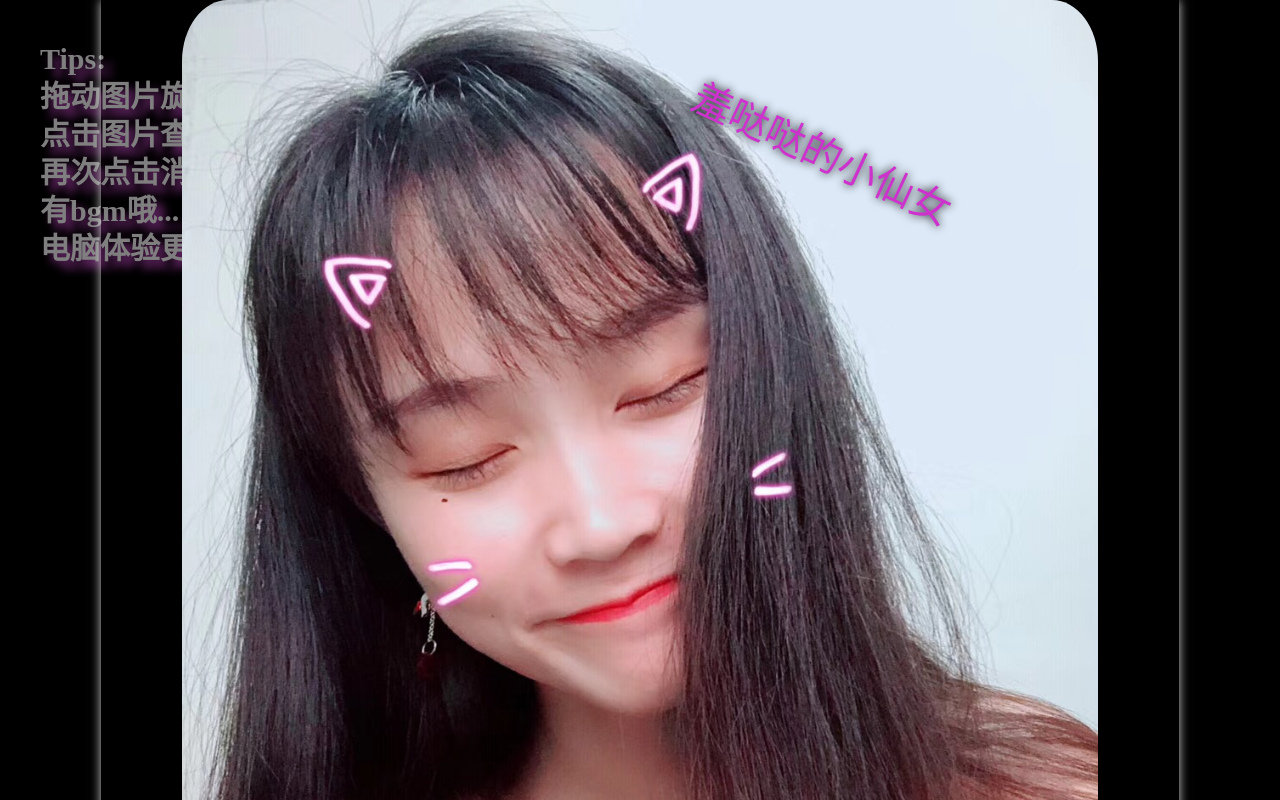
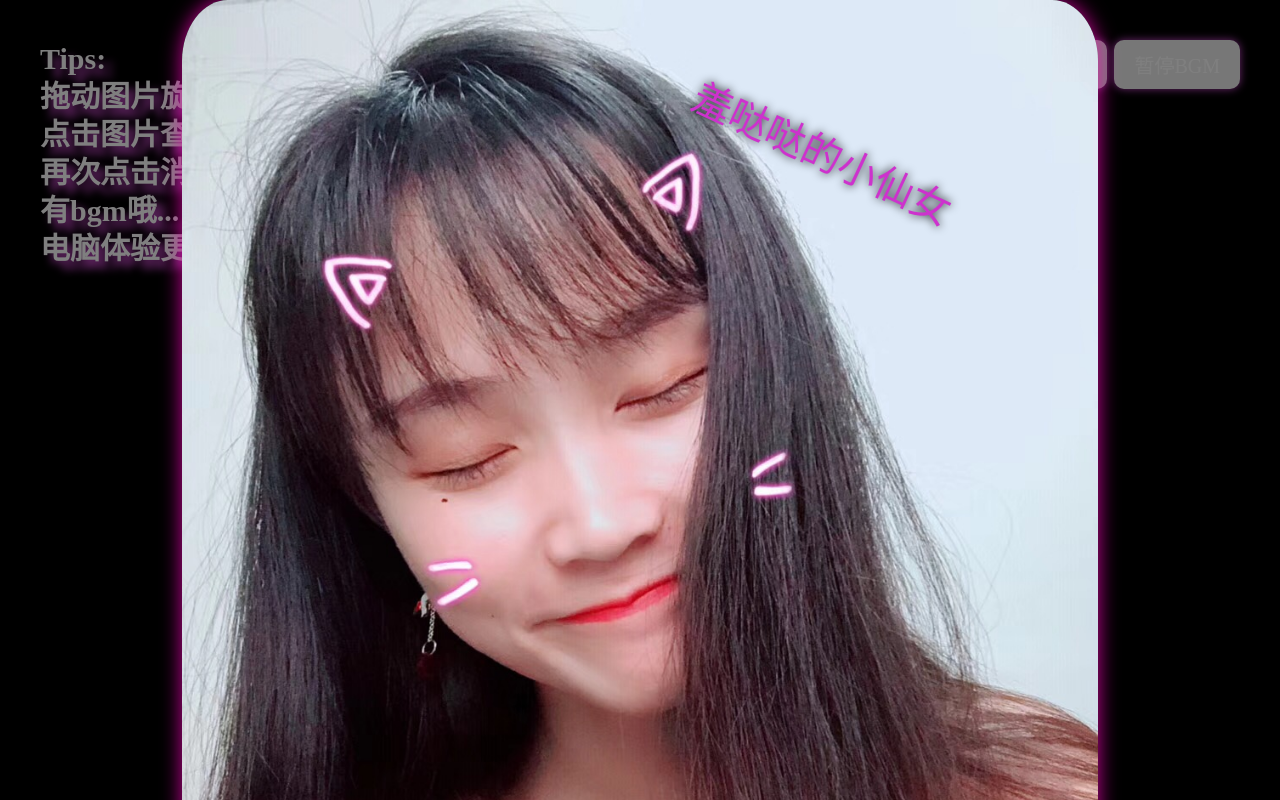
Before and after one commit to gh1031/3D-Drag, a plain HTML site: page index.html in a window 1280 px wide. Both pictures are taken after a click on the picture 601 px from the left and 505 px from the top of the page. Drawn offline with Linux system fonts and the light colour scheme.

Commit message:
auto play music

```diff
--- a/css/public.css
+++ b/css/public.css
@@ -11,6 +11,7 @@ html,body {
   height: 100%;
   margin: 0;
   padding: 0;
+  transform: translateZ(-1500px)
 }
 
 .wrap {
@@ -34,9 +35,6 @@ html,body {
   -webkit-box-reflect: below 8px -webkit-linear-gradient(top, rgba(0,0,0,0) 50%, rgba(0,0,0,0.5) 100%);
 }
 
-.container {
-  z-index: 80;
-}
 
 /* mask style */
 
@@ -55,7 +53,6 @@ html,body {
   margin: auto;
   position: relative;
   text-align: center;
-  box-shadow: 0 0 10px rgba(255, 255, 255, 0.8);
 }
 
 .big-img span {
@@ -72,6 +69,7 @@ html,body {
   border-radius: 5%;
   width: 85%;
   height: auto;
+  box-shadow: 0 0 20px rgba(255, 5, 191, 0.8);
 }
 
 .tip {
@@ -86,3 +84,23 @@ html,body {
   color: #fff;
   text-shadow: 8px 8px 8px #d64fd8;
 }
+
+.music {
+  position: fixed;
+  right: 40px;
+  top: 40px;
+  line-height: 30px;
+  color: #fff;
+  font-size: 30px;
+  font-family: STKaiti;
+  text-shadow: 8px 8px 8px #d64fd8;
+}
+.music button {
+  padding: 10px 20px;
+  border: none;
+  border-radius: 10px;
+  color: #fff;
+  font-family: STKaiti;
+  font-size: 20px;
+  box-shadow: 0 0 8px #d64fd8;
+}
--- a/index.html
+++ b/index.html
@@ -11,7 +11,7 @@
 </head>
 
 <body>
-	<audio autoplay loop src="./鬼卞 - 只想要你知道.mp3"></audio>
+	<div id="jsi-snow-container" class="container"></div>
 	<div class="wrap">
 		<img src="./img/img0.JPG" alt="">
 		<img src="./img/img1.JPG" alt="">
@@ -26,7 +26,7 @@
 		<img src="./img/img10.JPG" alt="">
 		<img src="./img/img11.JPG" alt="">
 	</div>
-	<div id="jsi-snow-container" class="container"></div>
+
 	<div class="mask">
 		<div class="big-img">
 			<span></span>
@@ -41,6 +41,11 @@
 		有bgm哦...<br>
 		电脑体验更佳<br>
 	</div>
+	<div class="music">
+		<button id="play">播放BGM</button>
+		<button id="pause">暂停BGM</button>
+		<audio preload loop src="./鬼卞 - 只想要你知道.mp3"></audio>
+	</div>
 </body>
 
 </html>
--- a/js/drag.js
+++ b/js/drag.js
@@ -94,4 +94,21 @@ $(function () {
       })
     }, 30)
   })
+  var audio = document.querySelector('audio')
+  function playAudio () {
+    audio.play()
+  }
+  function pauseAudio() {
+    audio.pause()
+  }
+  playAudio()
+  $('#pause').on('click', function(e) {
+    e.stopPropagation();
+    pauseAudio()
+  })
+  $('#play').on('click', function(e) {
+    e.stopPropagation()
+    playAudio();
+  })
+
 })
```
